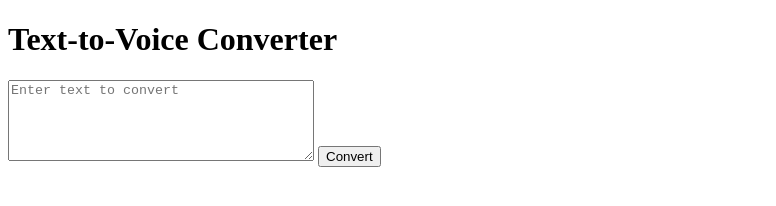
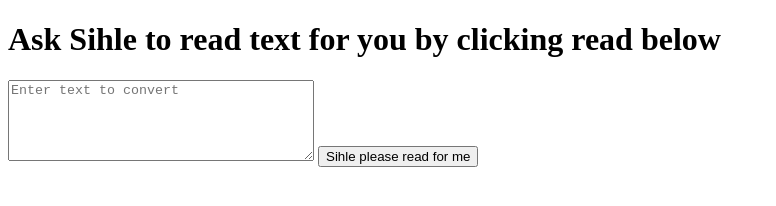
Before and after one commit to SIRAMRULWA/Convertion.html, a plain HTML site: page index.html in a window 1280 px wide. Shown: the whole page, without its empty margins (0-776 px from the left). Drawn offline with Linux system fonts and the light colour scheme.

Commit message:
Update index.html

```diff
--- a/index.html
+++ b/index.html
@@ -12,9 +12,9 @@
   </style>
 </head>
 <body>
-  <h1>Text-to-Voice Converter</h1>
+  <h1>Ask Sihle to read text for you by clicking read below</h1>
   <textarea id="text-input" rows="5" placeholder="Enter text to convert"></textarea>
-  <button id="convert-button">Convert</button>
+  <button id="convert-button">Sihle please read for me</button>
 
   <script>
     const convertButton = document.getElementById('convert-button');
```
